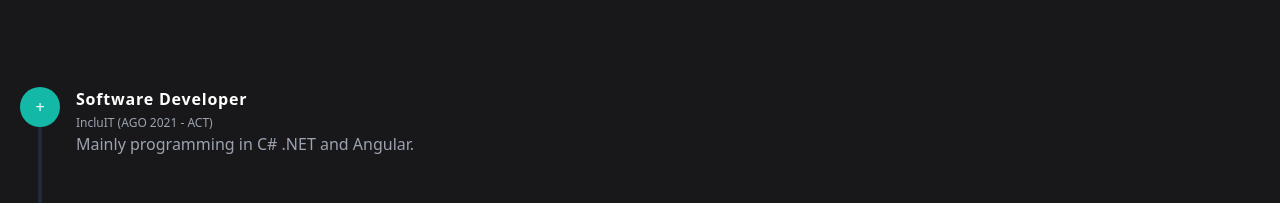
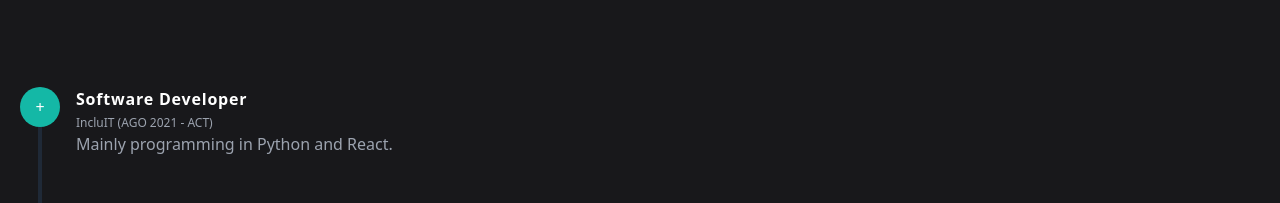
Before and after one commit to benitez96/portfolio, a React (Vite) app: page / in a window 1280 px wide. Shown: the part 1385-1588 px from the top of the page. Built offline with nearby package versions, Linux system fonts and the light colour scheme.

Commit message:
Update ExperienceScreen.jsx

```diff
--- a/src/components/experience/ExperienceScreen.jsx
+++ b/src/components/experience/ExperienceScreen.jsx
@@ -21,7 +21,7 @@ export const ExperienceScreen = () => {
                   <div className="flex-grow pl-4">
                     <h2 className="mb-1 font-bold tracking-wider text-white title-font text-md">Software Developer</h2>
                     <p className="text-xs">IncluIT (AGO 2021 - ACT)</p>
-                    <p className="leading-relaxed">Mainly programming in C# .NET and Angular.</p>
+                    <p className="leading-relaxed">Mainly programming in Python and React.</p>
                   </div>
                 </div>
                 <div className="relative flex">
```
